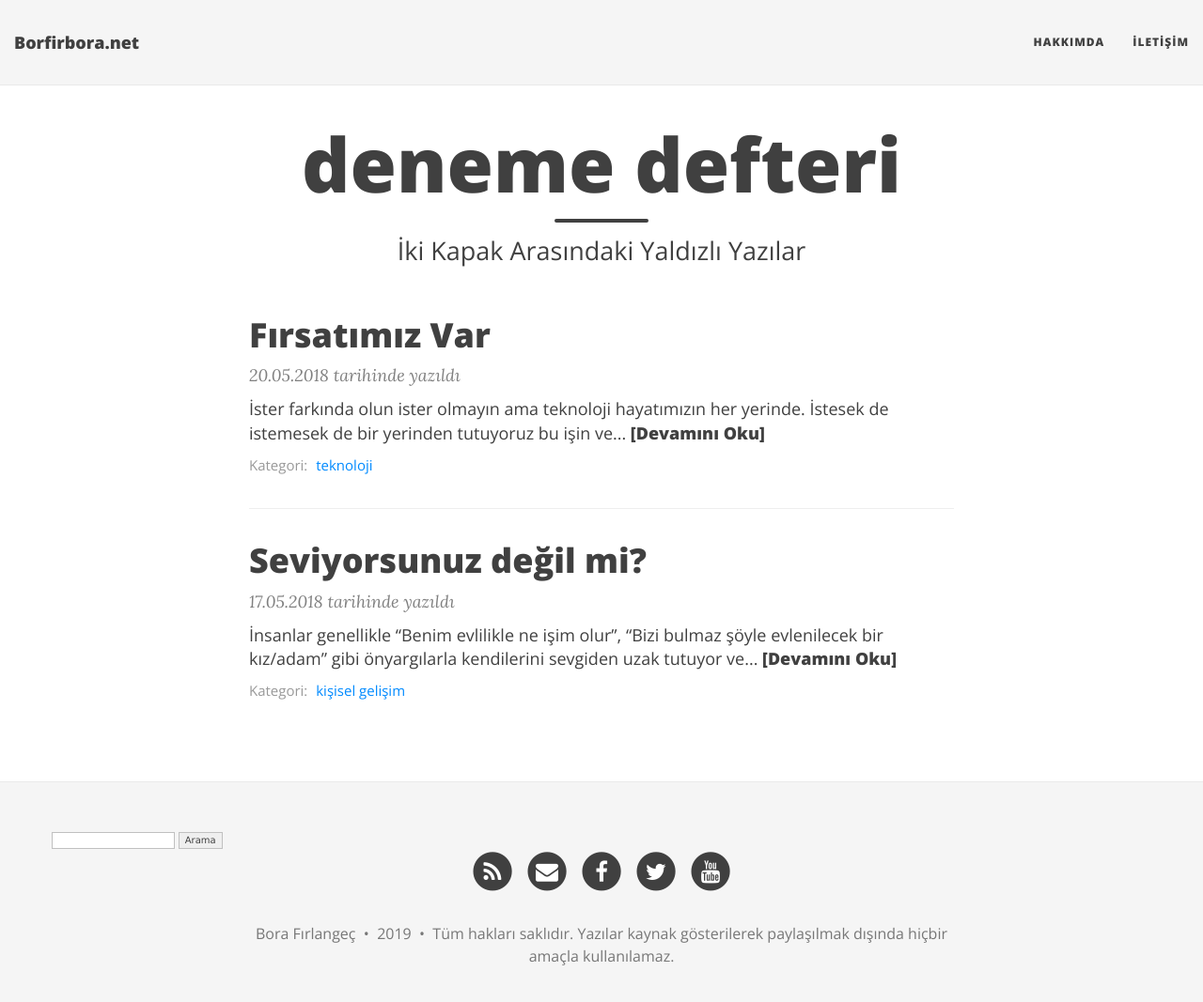
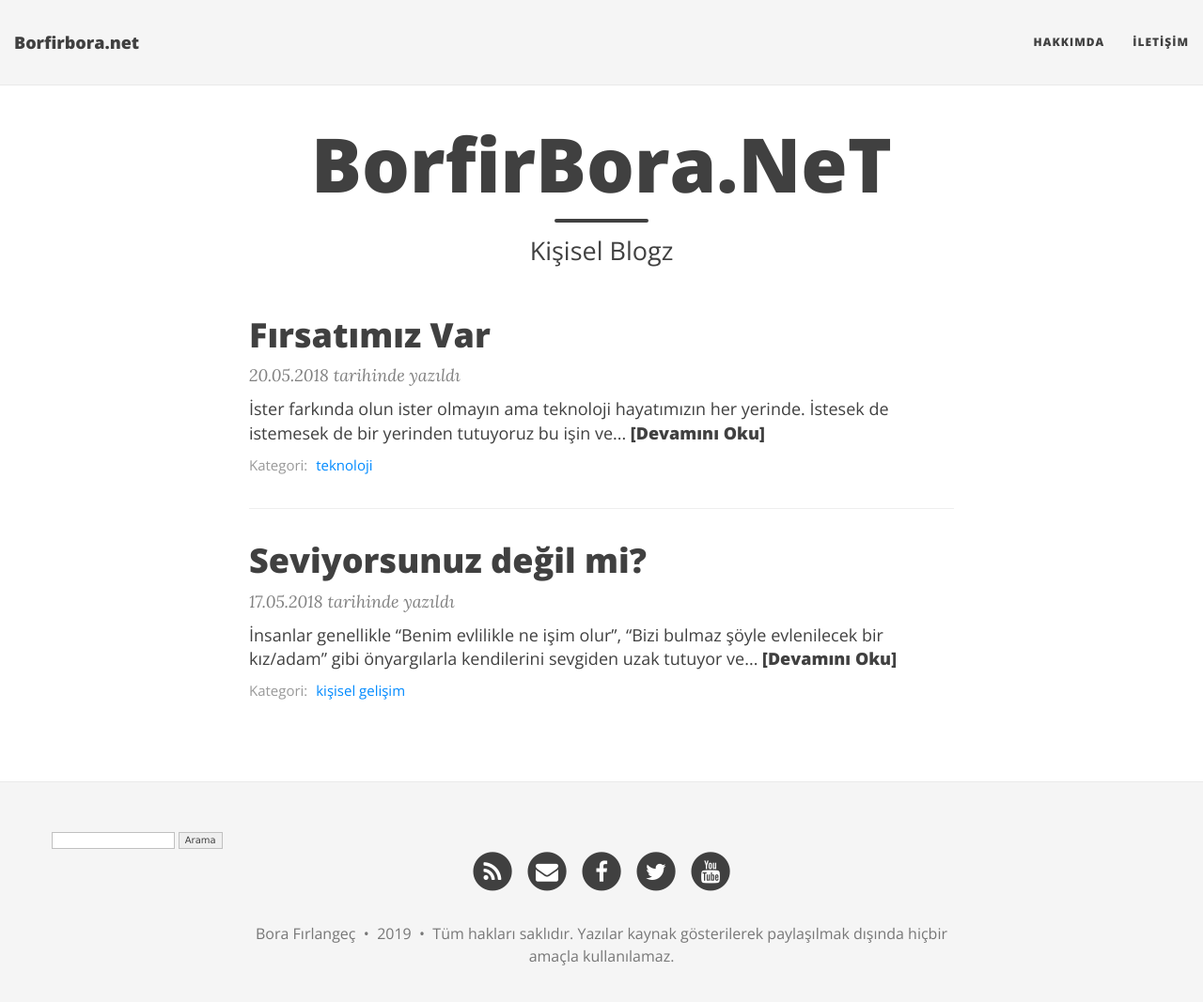
Before and after one commit to borfirbora/borfirbora.github.io, a Jekyll site: the page built from index.html, in a window 1280 px wide and 1080 px high. Shown: the top 1067 px of the window at 94% size. Built offline with Jekyll 4.4.1, drawn with Linux system fonts in a browser that asks for light colours; nearby versions of some CDN libraries; the list of posts is cut into pages by our own code.

Commit message:
Update index.html

```diff
--- a/index.html
+++ b/index.html
@@ -1,7 +1,7 @@
 ---
 layout: page
-title: deneme defteri
-subtitle: İki Kapak Arasındaki Yaldızlı Yazılar
+title: BorfirBora.NeT
+subtitle: Kişisel Blogz
 use-site-title: true
 ---
 
```
